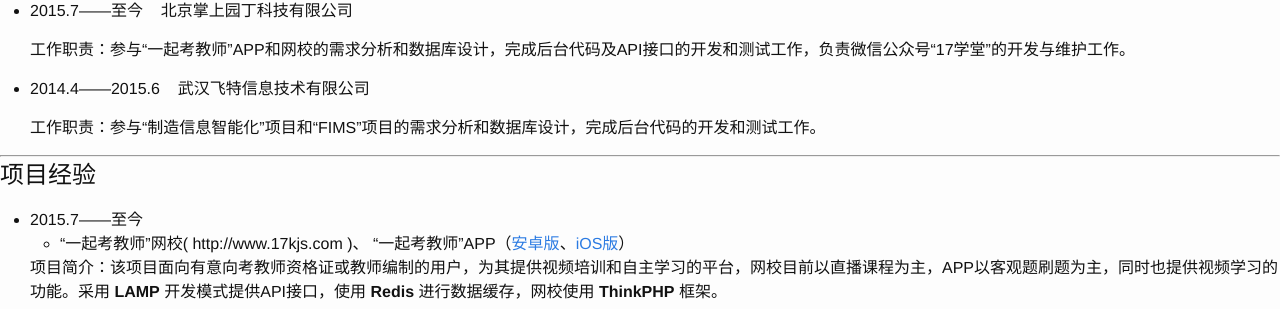
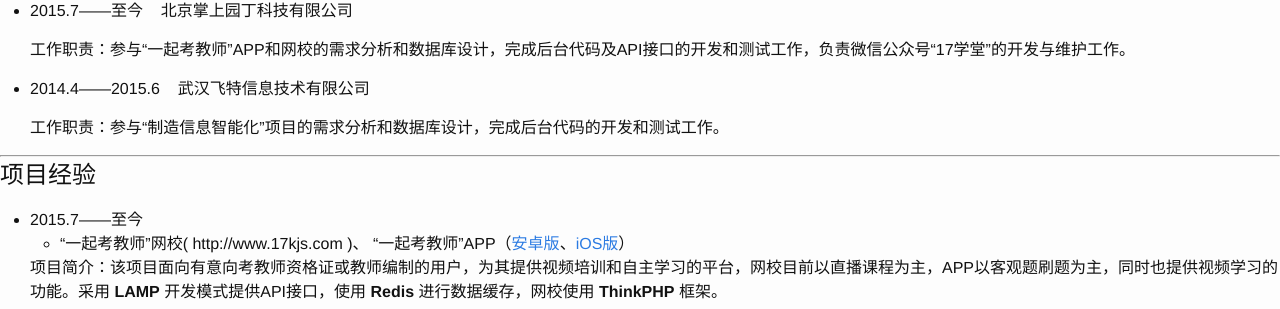
Before and after one commit to fengzhongshuang/fengzhongshuang.github.io, a Jekyll site: the page built from about.md, in a window 1280 px wide. Shown: the part 1058-1367 px from the top of the page. Built offline with Jekyll 4.4.1, drawn with Linux system fonts in a browser that asks for light colours; nearby versions of some CDN libraries.

Commit message:
update about

```diff
--- a/about.md
+++ b/about.md
@@ -22,7 +22,7 @@
 
 * 2014.4——2015.6 &nbsp;&nbsp;  武汉飞特信息技术有限公司
 
-  工作职责：参与“制造信息智能化”项目和“FIMS”项目的需求分析和数据库设计，完成后台代码的开发和测试工作。
+  工作职责：参与“制造信息智能化”项目的需求分析和数据库设计，完成后台代码的开发和测试工作。
 
 ---
 
```
